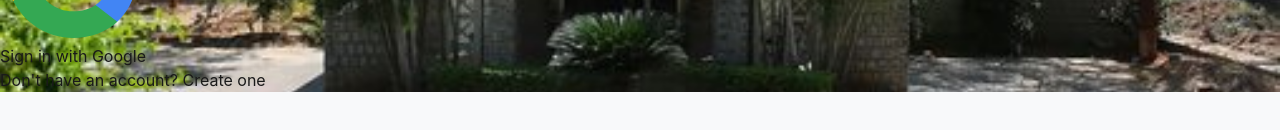
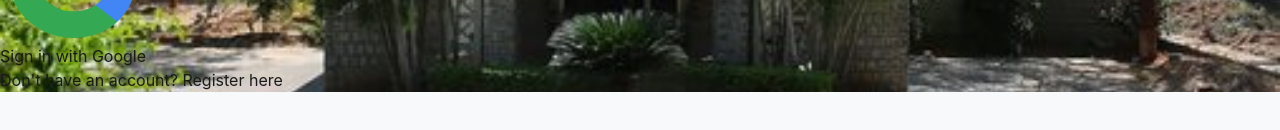
Before and after one commit to MANMATHAN6305/Hostal_Management_Portal, a React (Vite) app in the folder frontend/: page /#/login in a window 1280 px wide. Shown: the part 382-512 px from the top of the page. Built offline with nearby package versions, Linux system fonts and the light colour scheme; no server answers.

Commit message:
Cretae to Register

```diff
--- a/frontend/src/pages/Login.tsx
+++ b/frontend/src/pages/Login.tsx
@@ -253,7 +253,7 @@ export default function Login() {
             <p className="mt-6 text-center text-white">
             Don't have an account?{' '}
             <Link to="/register" className="font-semibold text-[#d0dceb] underline-offset-2 hover:underline">
-              Create one
+              Register here
             </Link>
           </p>
           </div>
```
